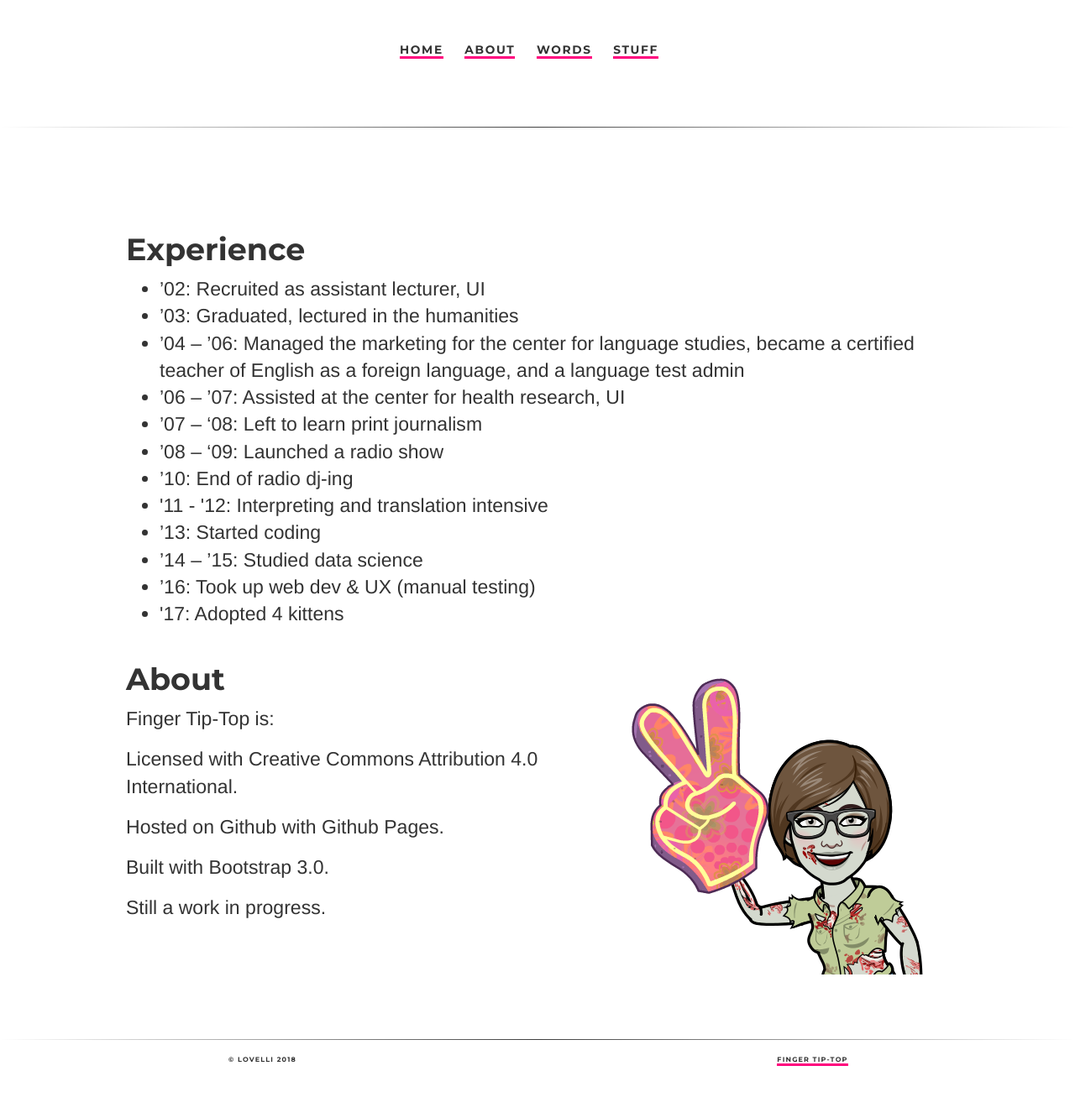
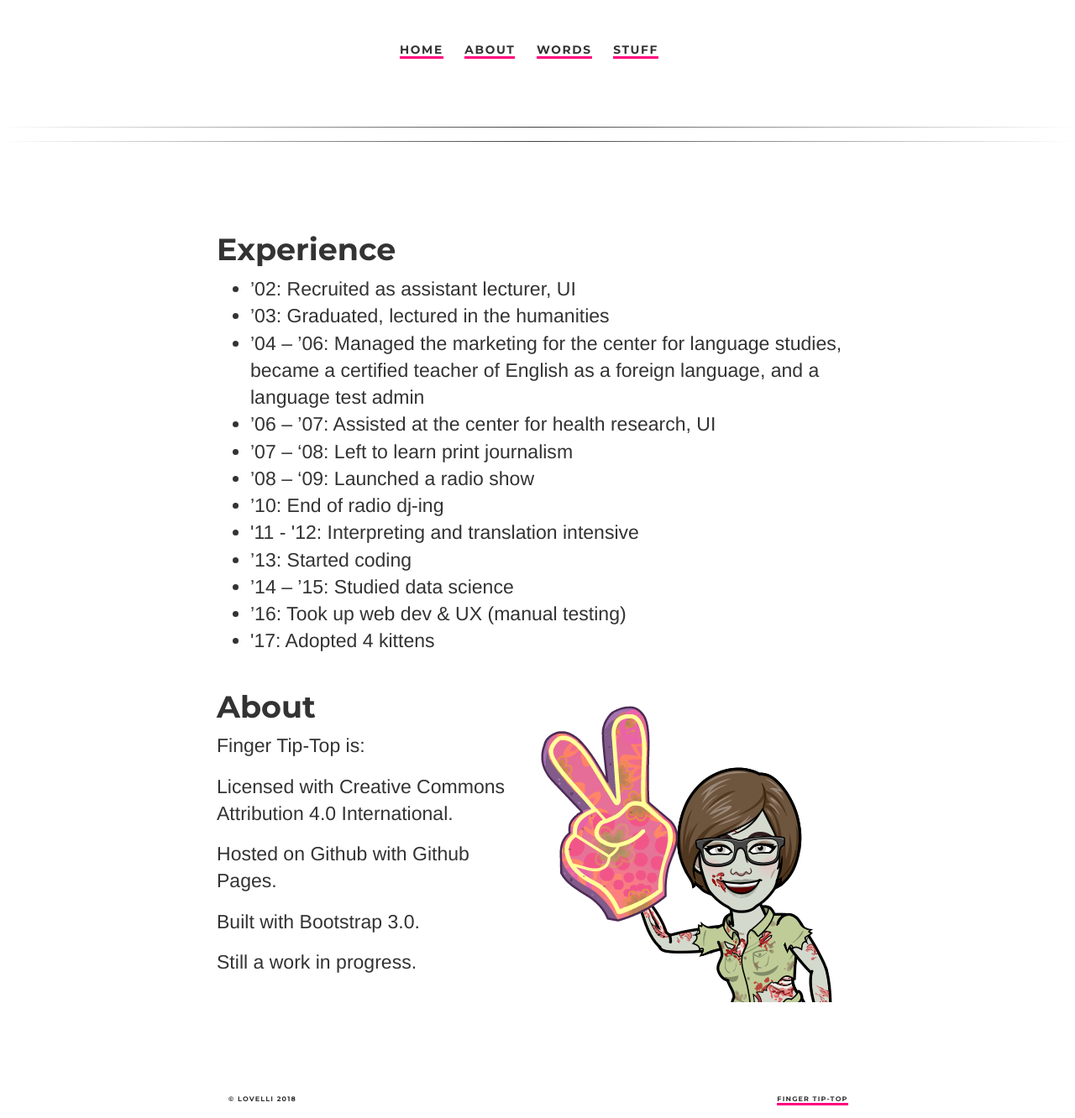
Before and after one commit to ariesti/ariesti.github.io, a Jekyll site: the page built from about/index.html, in a window 1280 px wide. Shown: the whole page at 84% size. Built offline with Jekyll 4.4.1, drawn with Linux system fonts in a browser that asks for light colours; before the commit the page ends 1285 px from its top, so only the background shows below that.

Commit message:
Update index.html

```diff
--- a/about/index.html
+++ b/about/index.html
@@ -7,8 +7,7 @@ permalink: /about/
 ---
 <div class="page">
 
-<div id="content" class="wrapper>
-  <div class="left">
+<div id="content" class="wrapper left">
     <h3>Experience</h3>
     <ul>
     <li>’02: Recruited as assistant lecturer, UI</li>
```
